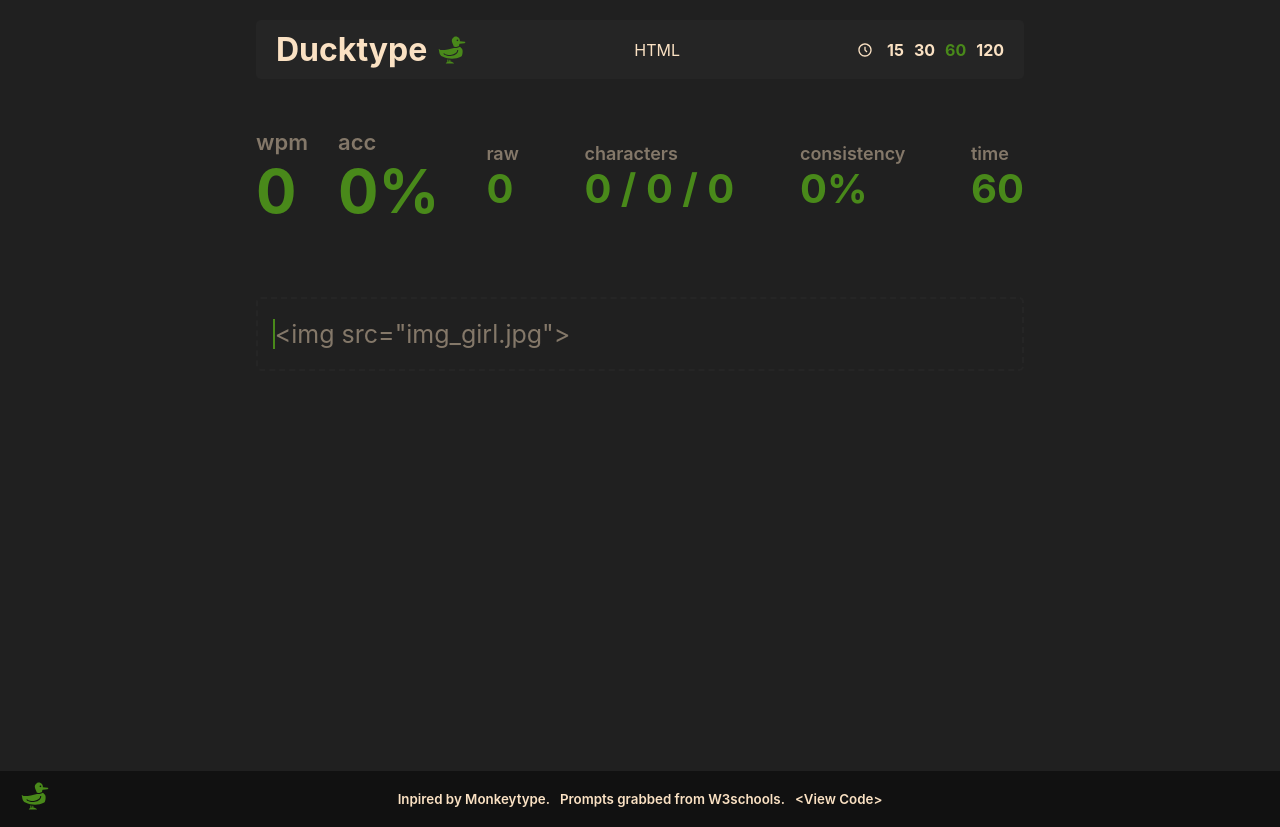
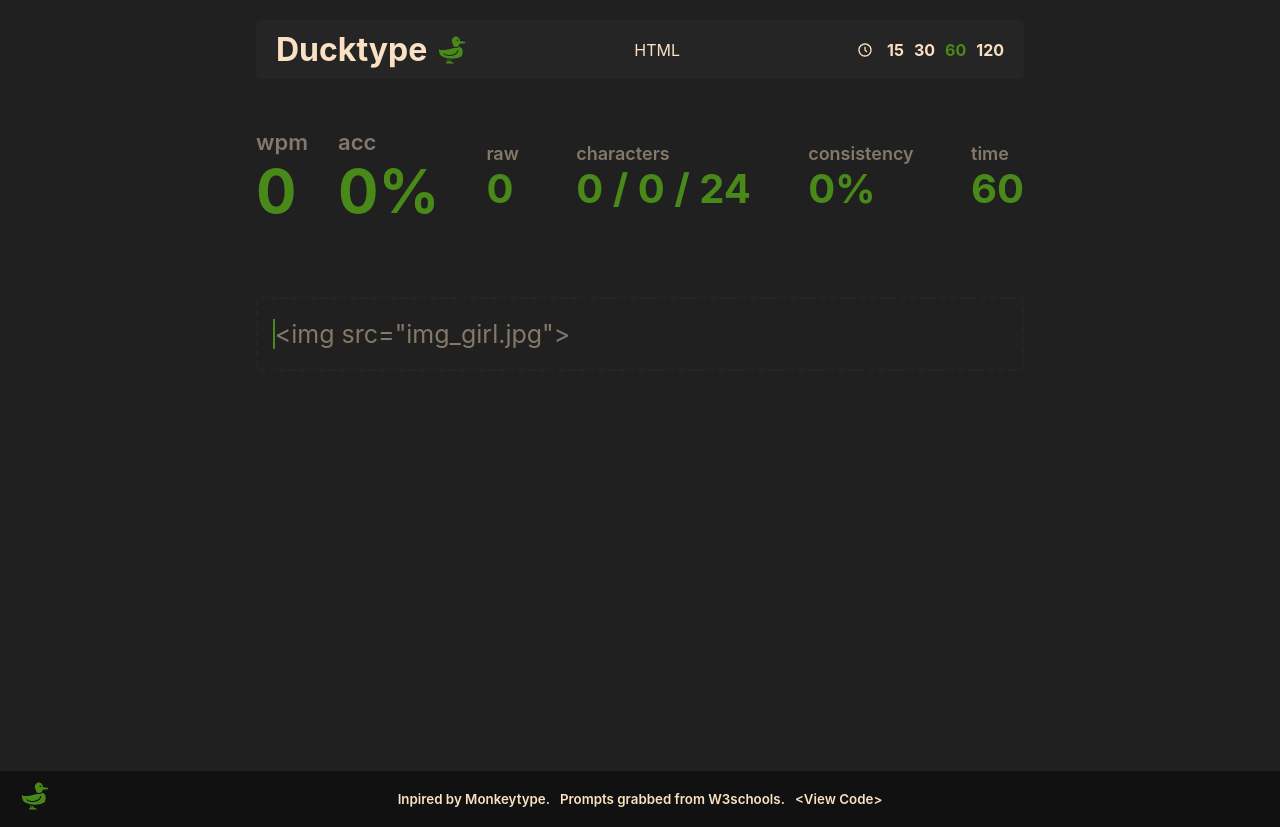
Before and after one commit to CoreyRobinsonDev/ducktype, a Next.js app: page / in a window 1280 px wide. Built offline with nearby package versions, Linux system fonts and the light colour scheme.

Commit message:
fixed character bug in results component

```diff
--- a/components/Results.tsx
+++ b/components/Results.tsx
@@ -1,22 +1,10 @@
-import { useState, useEffect } from "react";
-
 import { useAppSelector } from "../util/hooks";
 import styles from "../styles/results.module.css";
 
 export default function Results() {
   const { wpm, rawWPM, accuracy, correctKeysPressed, keysPressed } = useAppSelector(state => state.duck.type);
-  const initialTime = useAppSelector(state => state.duck.time.initialTime);
-  const originalPrompt = useAppSelector(state => state.duck.text.originalPrompt);
-  const hasReset = useAppSelector(state => state.duck);
-  const [totalPromptLength, setTotalPromptLength] = useState(originalPrompt.length);
-
-  useEffect(() => {
-    setTotalPromptLength(t => t + originalPrompt.length);
-  },[originalPrompt])
-
-  useEffect(() => {
-    if (hasReset) setTotalPromptLength(0);
-  },[hasReset])
+  const { initialTime} = useAppSelector(state => state.duck.time);
+  const { originalPrompt } = useAppSelector(state => state.duck.text);
 
   return <section className={styles.results_section}>
       <div className={styles.results__main}>
@@ -36,7 +24,7 @@
         </span>
         <span className={styles.results__result}>
           <p className={styles.results__title}>characters</p>
-          <p className={styles.results__data}>{correctKeysPressed} / {keysPressed} / {totalPromptLength}</p>
+          <p className={styles.results__data}>{correctKeysPressed} / {keysPressed} / {originalPrompt.length}</p>
         </span>
         <span className={styles.results__result}>
           <p className={styles.results__title}>consistency</p>
--- a/styles/footer.module.css
+++ b/styles/footer.module.css
@@ -4,7 +4,7 @@
   justify-content: center;
   gap: 1rem;
   width: 100%;
-  background-color: #111;
+  background-color: var(--dark-bg-color);
   padding: 2rem;
   margin-top: 50vh;
 }
--- a/styles/global.css
+++ b/styles/global.css
@@ -19,6 +19,7 @@
 :root {
   --bg-color: #202020;
 	--light-bg-color: #252525;
+	--dark-bg-color: #111;
   --text-color: #fae1c3;
   --sub-color: #847869;
   --main-color: #49891A;
```
